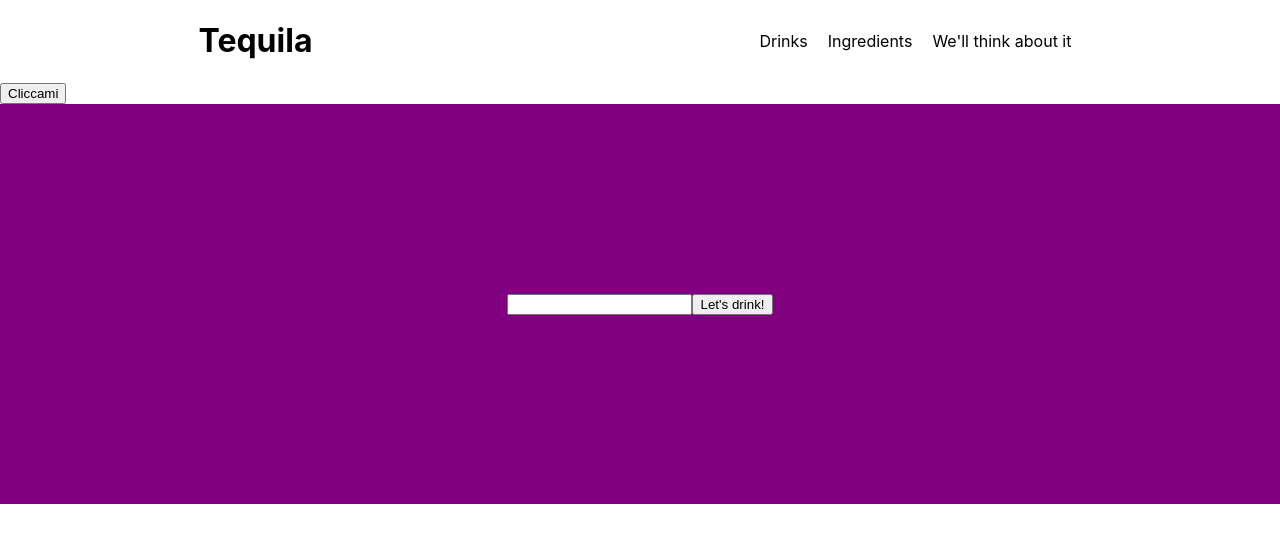
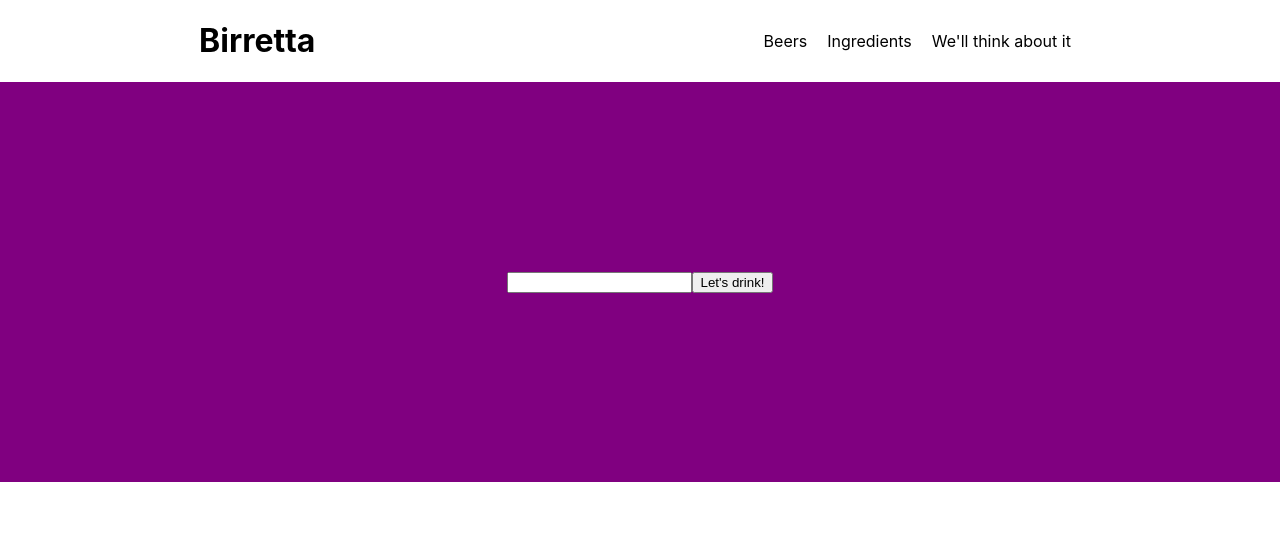
Before and after one commit to LucaArgentieri/Birretta, a React (Create React App) app: page / in a window 1280 px wide. Shown: the top 542 px of the page. Built offline with nearby package versions, Linux system fonts and the light colour scheme.

Commit message:
Update beers fetch

```diff
--- a/src/components/layout/header/header.js
+++ b/src/components/layout/header/header.js
@@ -18,9 +18,9 @@ function Header() {
     <Router>
     <div className="Header">
       <div className="navbar__container">
-          <Link to="/"><h1>Tequila</h1></Link>
+          <Link to="/"><h1>Birretta</h1></Link>
           <ul>
-              <li><Link to="drinks">Drinks</Link></li>
+              <li><Link to="drinks">Beers</Link></li>
               <li><Link to="ingredients">Ingredients</Link></li>
               <li><Link to="wethinkaboutit">We'll think about it</Link></li>
           </ul>
--- a/src/components/layout/pages/drinks/drinks.js
+++ b/src/components/layout/pages/drinks/drinks.js
@@ -3,8 +3,9 @@ import { Component } from 'react'
 
 import DrinksItem from './drinksItem/drinksItem'
 
-class Drinks extends Component{
-    constructor(props){
+
+class Drinks extends Component {
+    constructor(props) {
         super(props)
 
         this.state = {
@@ -16,24 +17,39 @@ class Drinks extends Component{
     componentDidMount() {
         this.setState({ isLoading: true });
 
-        fetch('https://www.thecocktaildb.com/api/json/v1/1/random.php')
-          .then(response => response.json())
-          .then(data => this.setState({ data: data.drinks, isLoading: false }));
+        // fetch('https://sandbox-api.brewerydb.com/v2/beer/random/?key=' + process.env.REACT_APP_BEER_API_KEY,
+        //     {
+        //         mode: 'no-cors',
+        //     })
+        //     .then(response => response.json())
+        //     //.then(data => this.setState({ data: data.drinks, isLoading: false }));
+        //     .then(data => console.log(data))
+
+        var proxyUrl = 'https://cors-anywhere.herokuapp.com/',
+            targetUrl = 'https://sandbox-api.brewerydb.com/v2/beers/?key=' + process.env.REACT_APP_BEER_API_KEY
+        fetch(proxyUrl + targetUrl)
+            .then(blob => blob.json())
+            .then(data => {
+                console.log(data);
+            })
+            .catch(e => {
+                console.log(e);
+                return e;
+            });
     }
 
-    render(){
+    render() {
         const { data, isLoading } = this.state;
-        console.log(data)
 
 
-    if (isLoading) {
-        return <p>Loading ...</p>;
-    }
+        if (isLoading) {
+            return <p>Loading ...</p>;
+        }
 
-        return(
+        return (
             <div>
                 {data.map((drinkProp) =>
-                    <DrinksItem key={drinkProp.idDrink} name={drinkProp.strDrink} img={drinkProp.strDrinkThumb}/>)
+                    <DrinksItem key={drinkProp.idDrink} name={drinkProp.strDrink} img={drinkProp.strDrinkThumb} />)
                 }
             </div>
         )
--- a/src/components/layout/pages/home/home.js
+++ b/src/components/layout/pages/home/home.js
@@ -1,18 +1,10 @@
-import React, { useState } from 'react';
-import TitleTestClass from './titletest'
+import React from 'react';
 import './home.scss';
 
 function Home() {
 
-    const [text, setText] = useState("Cliccami")
-
-    function handleClick() {
-        setText("AHIOOO, Mi hai cliccato")
-    }
-
     return(
         <div>
-            <TitleTestClass text={text} handleClick={handleClick} />
             <div className="home__search__container">
                 <form>
                 <input type="search"></input>
--- a/src/components/layout/pages/home/titletest.js
+++ /dev/null
@@ -1,24 +0,0 @@
-import React, { Component } from 'react'
-
-class TitleTest extends Component{
-  constructor(props){
-    super(props)
-
-    this.state = {
-      text: "Cliccami"
-    }
-  }
-
-  handleClick = () => {
-    this.setState({text : "ahia, mi hai cliccato"})
-  }
-      render(){
-        const {handleClick} = this
-        const {text} = this.state
-
-        return <button onClick={handleClick}>{text}</button>
-      }
-
-}
-
-export default TitleTest
```
Also changed, not shown: 1 other file (tests, documents, lock files or other folders).
